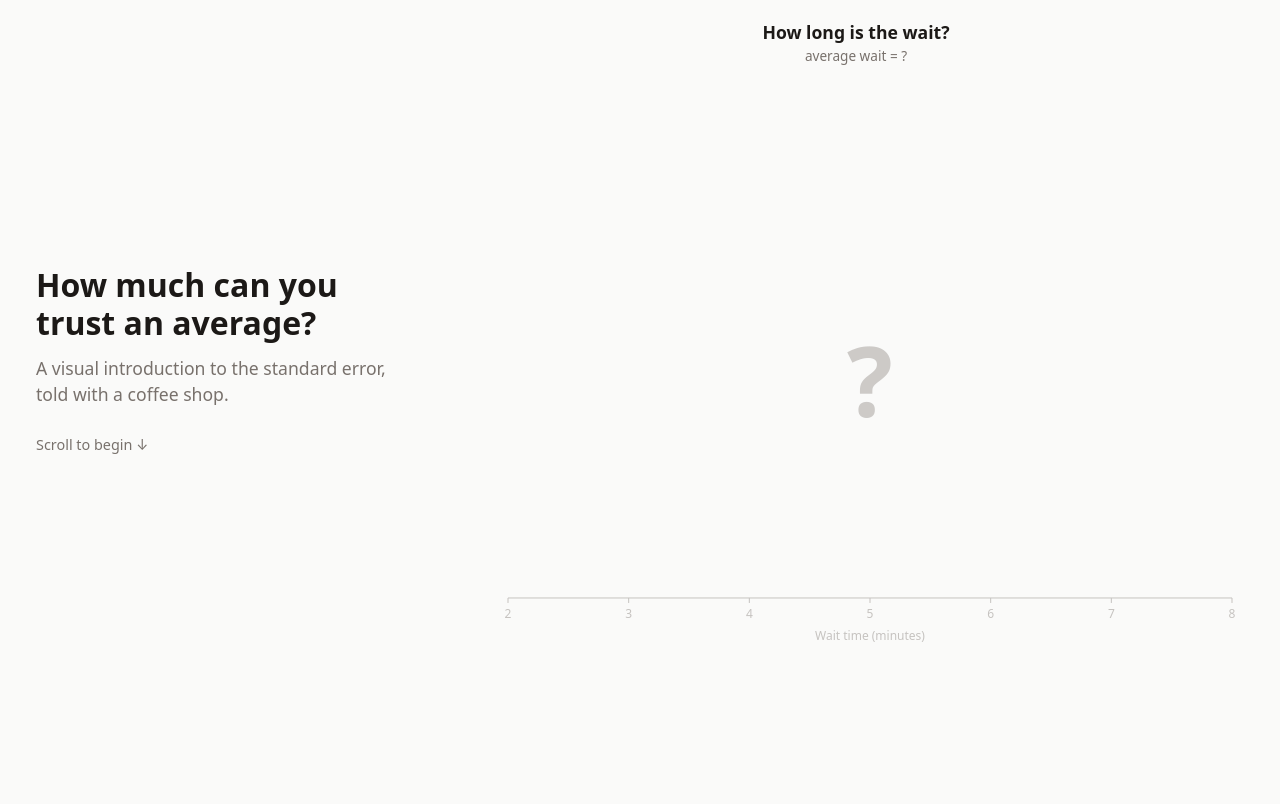
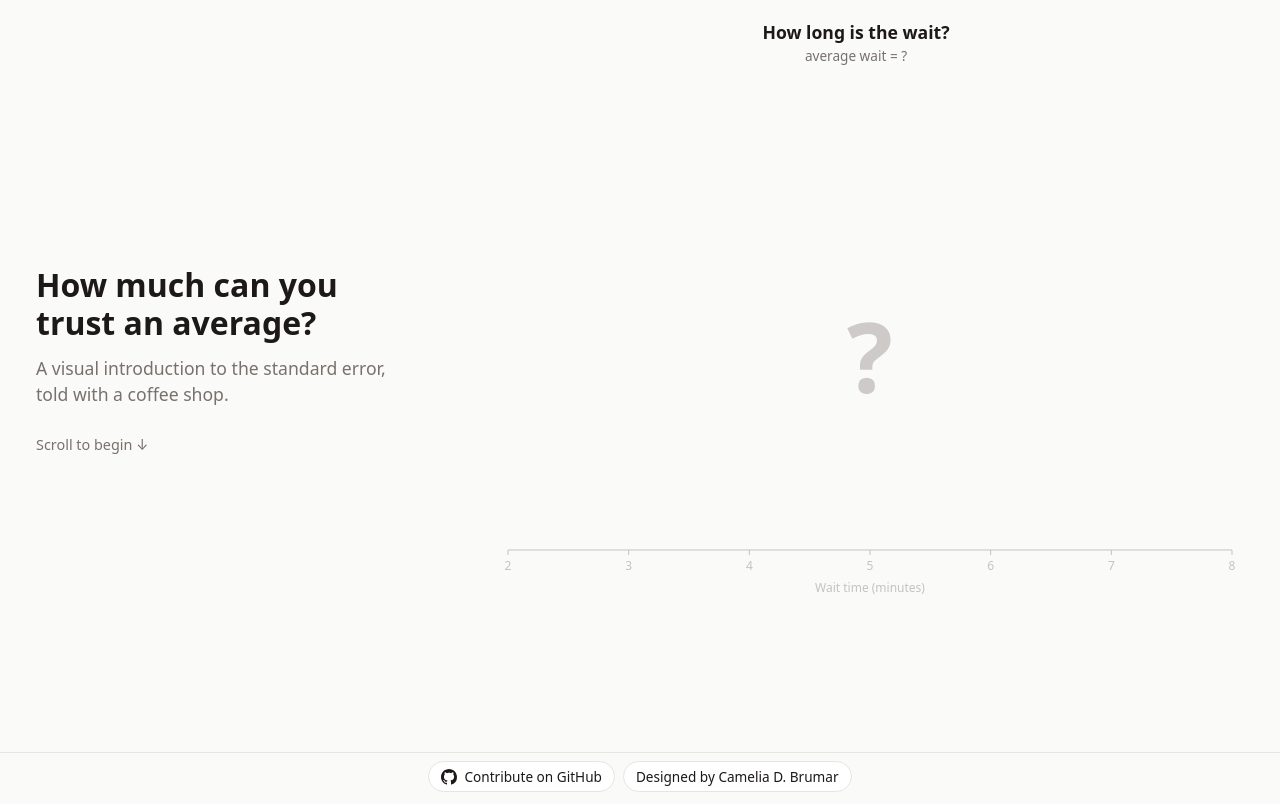
Before and after one commit to kamibrumi/statistics-visualizations, a plain HTML site: page standard-error-viz/index.html in a window 1280 px wide. Shown: the top 804 px of the page. Drawn offline with Linux system fonts and the light colour scheme.

Commit message:
Add README and a bottom bar with GitHub and designer links
Sticky bar at the bottom of the explainer with "Contribute on GitHub"
and "Designed by Camelia D. Brumar". New README for standard-error-viz
covering the story, how to run it locally, how it's built and where to
change things.

Co-Authored-By: Claude Opus 5.5 <noreply@anthropic.com>

```diff
--- a/standard-error-viz/index.html
+++ b/standard-error-viz/index.html
@@ -50,6 +50,21 @@
   .scrolly { display: grid; grid-template-columns: minmax(260px, 35%) 1fr; }
   .story { padding: 0 28px 0 36px; }
   .intro { min-height: 90vh; display: flex; flex-direction: column; justify-content: center; }
+  /* Links at the top of the page: contribute on GitHub, and the designer's website */
+  /* Sticky bar at the bottom of the window: contribute on GitHub, and the designer's website */
+  .bottom-bar {
+    position: fixed; left: 0; right: 0; bottom: 0; z-index: 20;
+    display: flex; justify-content: center; flex-wrap: wrap; gap: 8px;
+    padding: 8px 16px; background: var(--bg); border-top: 1px solid var(--grid);
+  }
+  .top-link {
+    display: inline-flex; align-items: center; gap: 7px; padding: 5px 12px; white-space: nowrap;
+    font-size: 0.85rem; color: var(--ink); text-decoration: none;
+    border: 1px solid var(--grid); border-radius: 999px; background: var(--card);
+    transition: border-color .15s;
+  }
+  .top-link:hover { border-color: var(--muted); }
+  .top-link:focus-visible { outline: 2px solid var(--bar); outline-offset: 2px; }
   .intro h1 { font-size: 2rem; line-height: 1.2; margin: 0 0 12px; }
   .intro .lede { font-size: 1.1rem; line-height: 1.5; color: var(--muted); margin: 0 0 28px; }
   .intro .hint { font-size: 0.9rem; color: var(--muted); margin: 0; }
@@ -66,7 +81,7 @@
 
   .figure {
     position: sticky; top: 0; align-self: start; height: 100vh; margin: 0;
-    padding: 20px 24px 16px 8px; display: flex; flex-direction: column; min-width: 0;
+    padding: 20px 24px 64px 8px; display: flex; flex-direction: column; min-width: 0;
   }
   .fig-head { text-align: center; }
   .fig-head h2 { font-size: 1.1rem; font-weight: 600; margin: 0 0 2px; }
@@ -226,7 +241,7 @@
   /* ---------- Phones: figure behind, story cards scroll over it ---------- */
   @media (max-width: 640px) {
     .scrolly { grid-template-columns: 1fr; }
-    .figure { grid-row: 1; grid-column: 1; padding: 12px 16px; }
+    .figure { grid-row: 1; grid-column: 1; padding: 12px 16px 64px; }
     .story { grid-row: 1; grid-column: 1; position: relative; z-index: 2; padding: 0 16px; pointer-events: none; }
     .intro > *, .step-card { pointer-events: auto; }
     .intro { justify-content: flex-start; padding-top: 30vh; }
@@ -236,7 +251,7 @@
     }
     .intro { min-height: auto; margin-top: 35vh; padding: 20px; }
     .step-card { padding: 16px 18px; opacity: .9; }
-    .step { align-items: flex-end; padding-bottom: 6vh; }
+    .step { align-items: flex-end; padding-bottom: calc(6vh + 52px); }
   }
 </style>
 </head>
@@ -380,6 +395,13 @@
     <svg id="links" aria-hidden="true"></svg>
   </figure>
 </div>
+  <nav class="bottom-bar" aria-label="About this project">
+    <a class="top-link" href="https://github.com/kamibrumi/statistics-visualizations" target="_blank" rel="noopener">
+      <svg viewBox="0 0 16 16" width="16" height="16" aria-hidden="true"><path fill="currentColor" d="M8 0C3.58 0 0 3.58 0 8c0 3.54 2.29 6.53 5.47 7.59.4.07.55-.17.55-.38 0-.19-.01-.82-.01-1.49-2.01.37-2.53-.49-2.69-.94-.09-.23-.48-.94-.82-1.13-.28-.15-.68-.52-.01-.53.63-.01 1.08.58 1.23.82.72 1.21 1.87.87 2.33.66.07-.52.28-.87.51-1.07-1.78-.2-3.64-.89-3.64-3.95 0-.87.31-1.59.82-2.15-.08-.2-.36-1.02.08-2.12 0 0 .67-.21 2.2.82.64-.18 1.32-.27 2-.27.68 0 1.36.09 2 .27 1.53-1.04 2.2-.82 2.2-.82.44 1.1.16 1.92.08 2.12.51.56.82 1.27.82 2.15 0 3.07-1.87 3.75-3.65 3.95.29.25.54.73.54 1.48 0 1.07-.01 1.93-.01 2.2 0 .21.15.46.55.38A8.013 8.013 0 0016 8c0-4.42-3.58-8-8-8z"/></svg>
+      Contribute on GitHub
+    </a>
+    <a class="top-link" href="https://kamibrumi.github.io/" target="_blank" rel="noopener">Designed by Camelia D. Brumar</a>
+  </nav>
 <div class="tooltip" id="tip"></div>
 
 <script src="https://cdn.jsdelivr.net/npm/scrollama@3.2.0/build/scrollama.min.js"></script>
```
Also changed, not shown: 1 other file.
